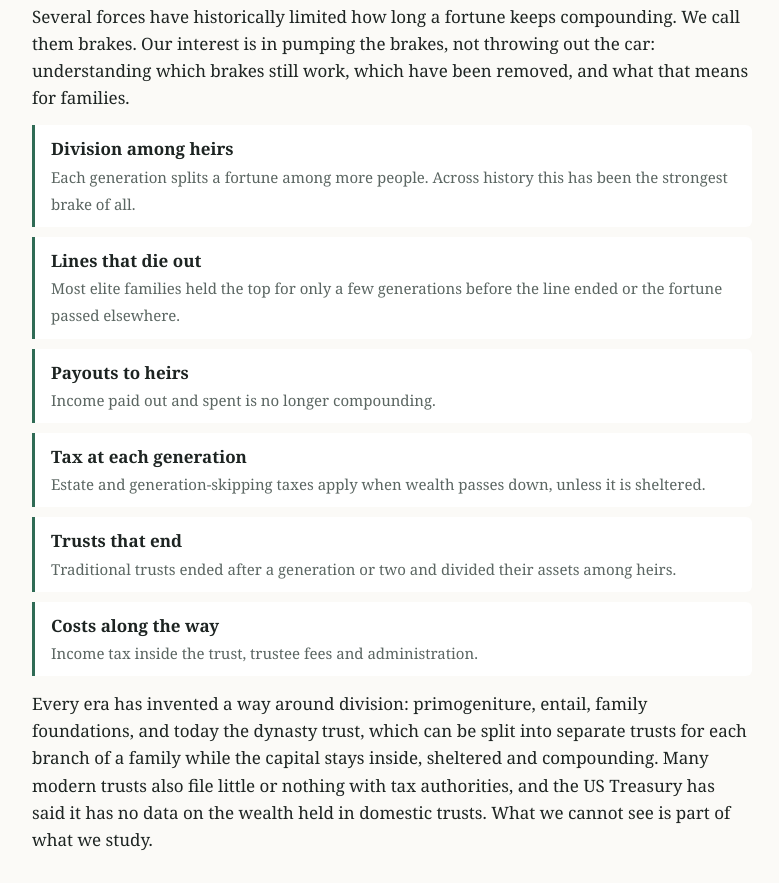
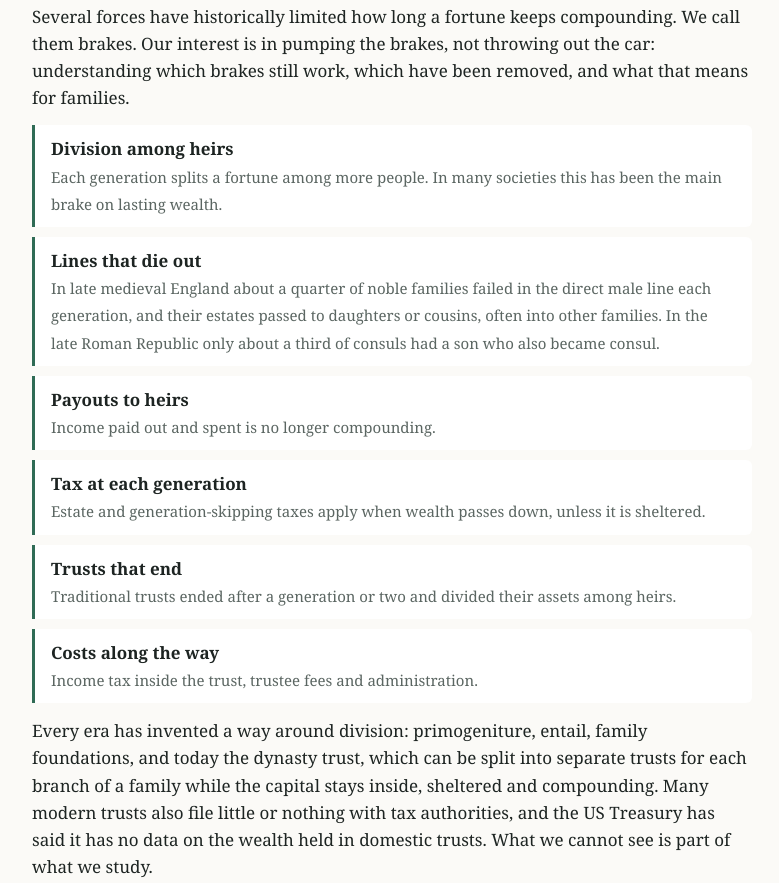
Before and after one commit to nestegglab/nestegglab.github.io, a plain HTML site: page research.html in a window 1280 px wide. Shown: the part 1659-2542 px from the top of the page, without its empty margins (248-1027 px from the left). Drawn offline with Linux system fonts and the light colour scheme.

Commit message:
Research page: check and reword two history claims; explain why nest eggs and the brakes fit together
Co-Authored-By: Claude Opus 5.5 <noreply@anthropic.com>
Claude-Session: https://claude.ai/code/session_01XD4k2HDHgPL81PDwtqnYeZ

```diff
--- a/research.html
+++ b/research.html
@@ -93,8 +93,8 @@
     <h2>The brakes</h2>
     <p>Several forces have historically limited how long a fortune keeps compounding. We call them brakes. Our interest is in pumping the brakes, not throwing out the car: understanding which brakes still work, which have been removed, and what that means for families.</p>
     <ul class="brakes">
-      <li><strong>Division among heirs</strong><span>Each generation splits a fortune among more people. Across history this has been the strongest brake of all.</span></li>
-      <li><strong>Lines that die out</strong><span>Most elite families held the top for only a few generations before the line ended or the fortune passed elsewhere.</span></li>
+      <li><strong>Division among heirs</strong><span>Each generation splits a fortune among more people. In many societies this has been the main brake on lasting wealth.</span></li>
+      <li><strong>Lines that die out</strong><span>In late medieval England about a quarter of noble families failed in the direct male line each generation, and their estates passed to daughters or cousins, often into other families. In the late Roman Republic only about a third of consuls had a son who also became consul.</span></li>
       <li><strong>Payouts to heirs</strong><span>Income paid out and spent is no longer compounding.</span></li>
       <li><strong>Tax at each generation</strong><span>Estate and generation-skipping taxes apply when wealth passes down, unless it is sheltered.</span></li>
       <li><strong>Trusts that end</strong><span>Traditional trusts ended after a generation or two and divided their assets among heirs.</span></li>
@@ -126,7 +126,7 @@
       <div class="card">
         <span class="tag">In development</span>
         <h3>Nest eggs for every family</h3>
-        <p>Whether the best of what wealthy families pass on (a pool of capital held for the long run, shared governance, teaching the next generation to steward it) can help ordinary families. This is a question we are testing, not a finding.</p>
+        <p>Whether the best of what wealthy families pass on (a pool of capital held for the long run, shared governance, teaching the next generation to steward it) can help ordinary families. Compounding itself is not the problem; concentration is. A few very large pools that never divide concentrate wealth, while many small ones spread it. This is a question we are testing, not a finding.</p>
       </div>
     </div>
   </section>
```
